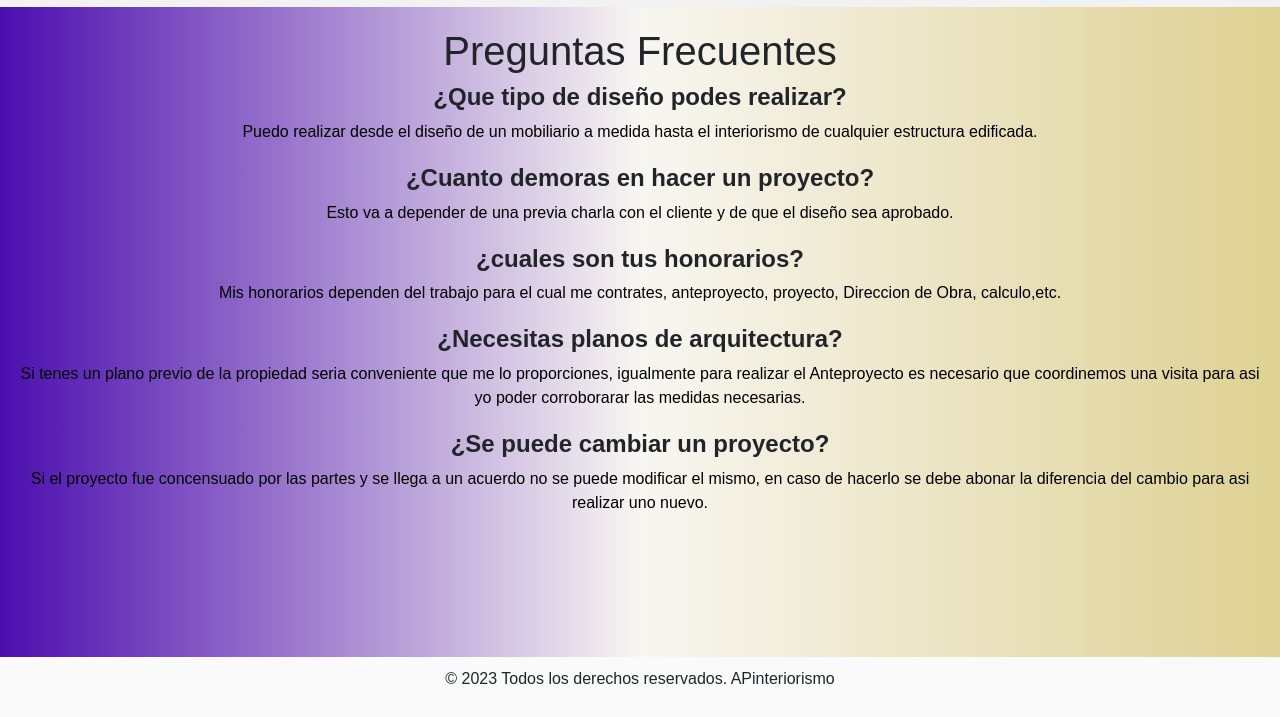
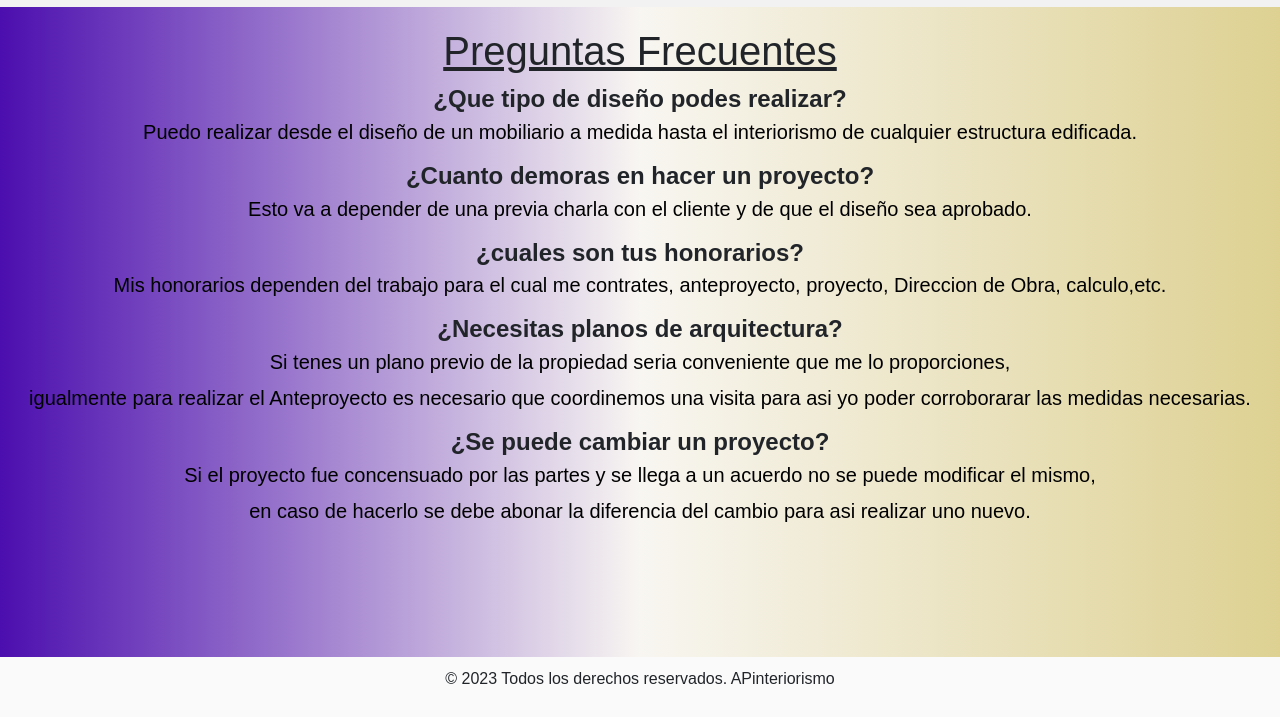
Before and after one commit to EzequielFrades/PreEntrega2-Frades, a plain HTML site: page pages/preguntas.html in a window 1280 px wide. Shown: the part 83-800 px from the top of the page. Drawn offline with nearby package versions, Linux system fonts and the light colour scheme.

Commit message:
cambios2

```diff
--- a/pages/preguntas.html
+++ b/pages/preguntas.html
@@ -53,11 +53,13 @@
                         <p class="answer">Mis honorarios dependen del trabajo para el cual me contrates, anteproyecto, proyecto, Direccion de Obra, calculo,etc.</p>
                     </div><div class="faq-item">
                         <h2 class="question">¿Necesitas planos de arquitectura?</h2>
-                        <p class="answer">Si tenes un plano previo de la propiedad seria conveniente que me lo proporciones, igualmente para realizar el Anteproyecto es necesario que coordinemos una visita para asi yo poder corroborarar las medidas necesarias.</p>
+                        <p class="answer">Si tenes un plano previo de la propiedad seria conveniente que me lo proporciones, </p>
+                        <p class="answer"> igualmente para realizar el Anteproyecto es necesario que coordinemos una visita para asi yo poder corroborarar las medidas necesarias.</p>
                     </div>
                     <div class="faq-item">
                         <h2 class="question">¿Se puede cambiar un proyecto?</h2>
-                        <p class="answer">Si el proyecto fue concensuado por las partes y se llega a un acuerdo no se puede modificar el mismo, en caso de hacerlo se debe abonar la diferencia del cambio para asi realizar uno nuevo.</p>
+                        <p class="answer">Si el proyecto fue concensuado por las partes y se llega a un acuerdo no se puede modificar el mismo,</p>
+                        <p class="answer">en caso de hacerlo se debe abonar la diferencia del cambio para asi realizar uno nuevo.</p>
                     </div>
                 </div>
             </section>
--- a/scss/substyles/index.scss
+++ b/scss/substyles/index.scss
@@ -14,6 +14,7 @@
     margin-bottom: 10px;
     color: black;
     font-weight: bold;
+    text-decoration: underline;
     }
 
 .person-info p {
--- a/scss/substyles/preguntas.scss
+++ b/scss/substyles/preguntas.scss
@@ -16,4 +16,9 @@ main {
     font-weight: bold;
 }
 
-.answer { font-size: 16px; color: black; line-height: 1.5; }
+.answer { font-size: 20px; color: black; line-height: 1;}
+
+.faq-section h1 {
+    text-decoration: underline;
+    margin-bottom: 10px;
+}
--- a/scss/substyles/proyecto.scss
+++ b/scss/substyles/proyecto.scss
@@ -44,3 +44,7 @@
     font-size: 18px;
     text-align: center;
 }
+.container h1 {
+    text-align: center;
+    text-decoration: underline;
+}
```
Also changed, not shown: pages/index.html (+2 -5 lines), scss/main.css, 1 other file.
